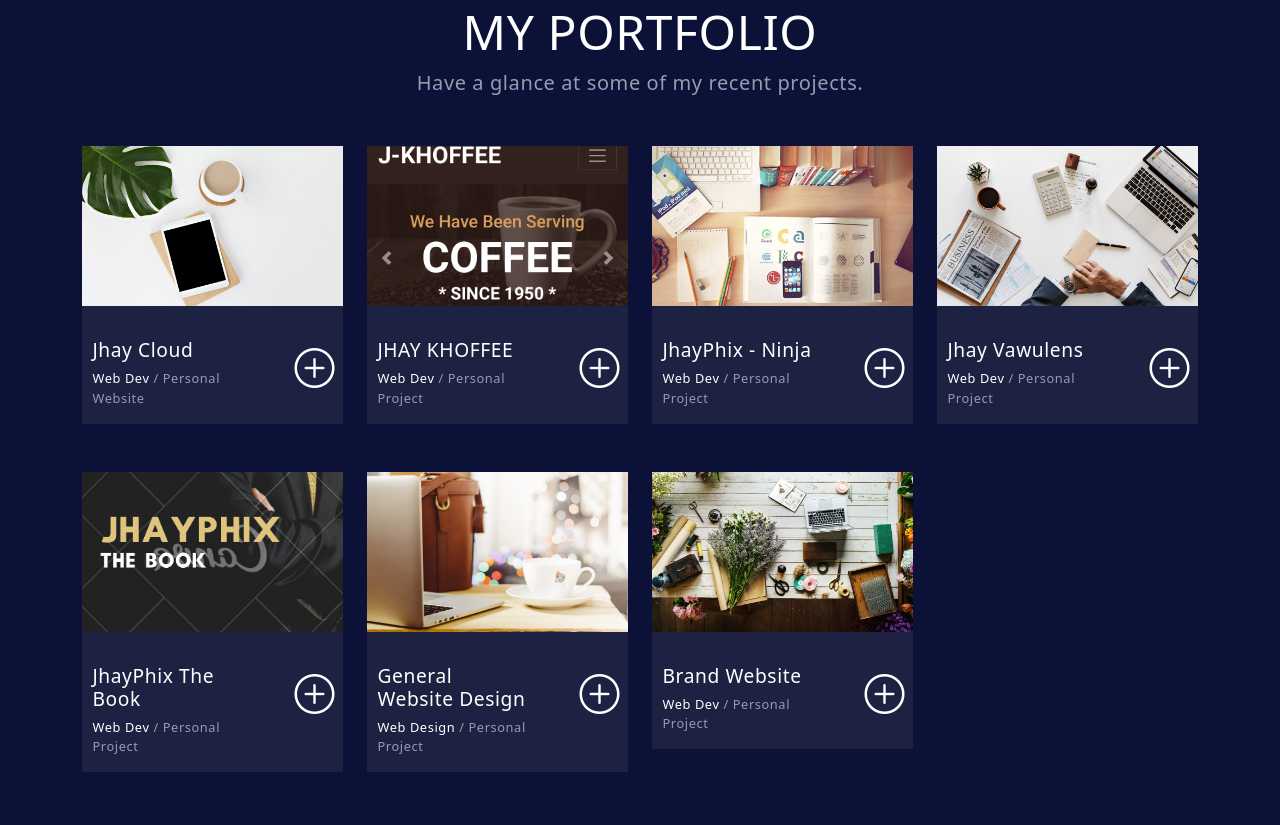
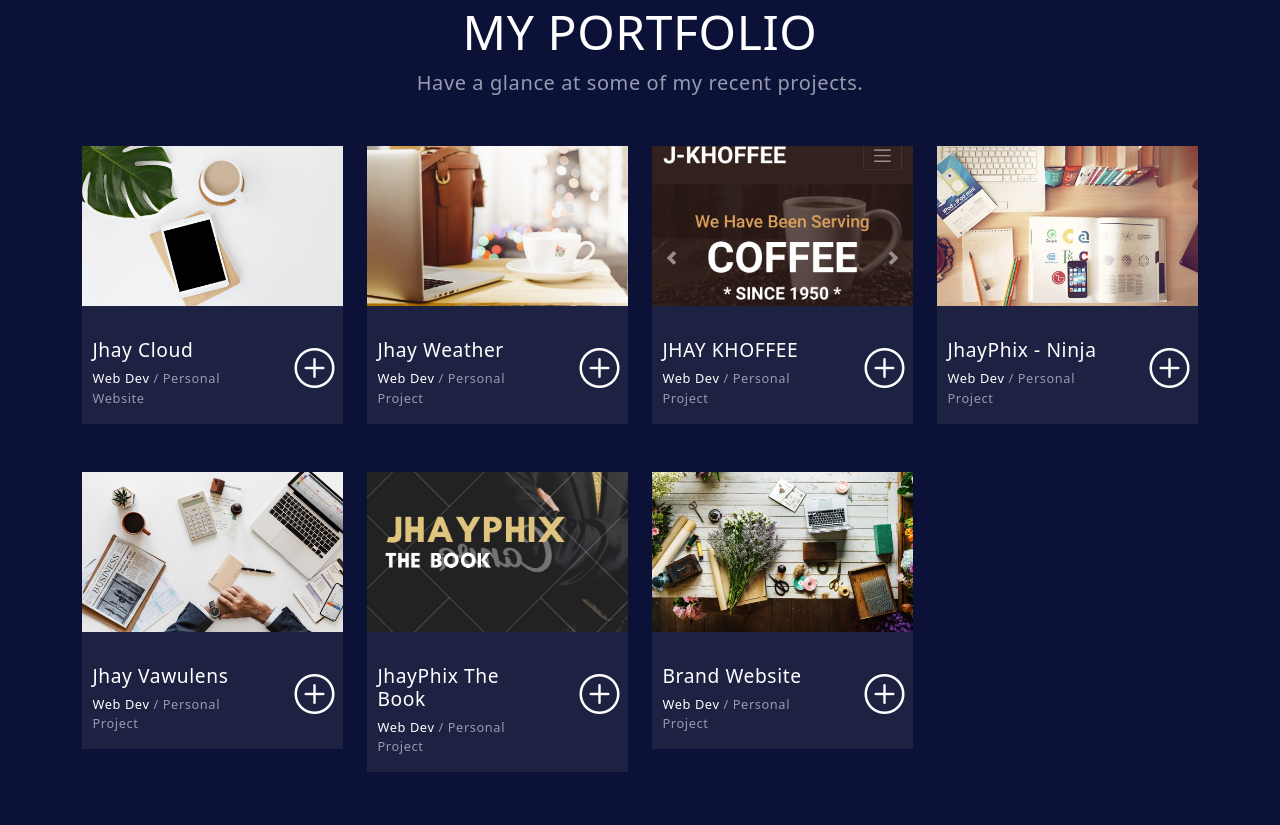
Before and after one commit to jhayphix/porfolio, a plain HTML site: page index.html in a window 1280 px wide. Shown: the part 2635-3460 px from the top of the page. Drawn offline with nearby package versions, Linux system fonts and the light colour scheme.

Commit message:
added_weather_project_to_portfolio

```diff
--- a/index.html
+++ b/index.html
@@ -6,7 +6,7 @@
     <meta name="viewport" content="width=device-width, initial-scale=1.0" />
     <meta
       name="keywords"
-      content="jhayfix, jhayfhix, portfolio, jhayphix, web developer, frontend developer"
+      content="jhayfix, jhayfhix,portfolio, jhayphix, web developer, frontend developer"
     />
     <meta
       name="author"
@@ -517,6 +517,32 @@
           <!-- Thread -->
           <div class="col-sm-6 col-11">
             <div class="work-box">
+              <a href="https://jhayphix.github.io/jhay-weather/" data-gallery="portfolioGallery" class="portfolio-lightbox" target="_blank" rel="noreferrer">
+                <div class="work-img">
+                  <img src="assets/images/portfolio/work-4.jpg" alt="" class="img-fluid">
+                </div>
+              </a>
+              <div class="work-content">
+                <div class="row">
+                  <div class="col-sm-8">
+                    <h2 class="w-title">Jhay Weather</h2>
+                    <div class="w-more">
+                      <span class="w-ctegory">Web Dev</span> / <span class="w-date">Personal Project</span>
+                    </div>
+                  </div>
+                  <div class="col-sm-4">
+                    <div class="w-like">
+                      <a href="https://jhayphix.github.io/jhay-weather/"> <span class="bi bi-plus-circle" target="_blank" rel="noreferrer"></span></a>
+                    </div>
+                  </div>
+                </div>
+              </div>
+            </div>
+          </div>
+
+          <!-- Thread -->
+          <div class="col-sm-6 col-11">
+            <div class="work-box">
               <a href="https://jhayphix.github.io/jhay-khoffee" data-gallery="portfolioGallery" class="portfolio-lightbox" target="_blank" rel="noreferrer">
                 <div class="work-img">
                   <img src="assets/images/portfolio/jhay_khoffee.jpg" alt="" class="img-fluid" style="height: 14rem; width: 100%; object-fit: cover;">
@@ -620,31 +646,7 @@
           </div>
 
 
-          <!-- Thread -->
-          <div class="col-sm-6 col-11">
-            <div class="work-box">
-              <a href="" data-gallery="portfolioGallery" class="portfolio-lightbox" target="_blank" rel="noreferrer">
-                <div class="work-img">
-                  <img src="assets/images/portfolio/work-4.jpg" alt="" class="img-fluid">
-                </div>
-              </a>
-              <div class="work-content">
-                <div class="row">
-                  <div class="col-sm-8">
-                    <h2 class="w-title">General Website Design</h2>
-                    <div class="w-more">
-                      <span class="w-ctegory">Web Design</span> / <span class="w-date">Personal Project</span>
-                    </div>
-                  </div>
-                  <div class="col-sm-4">
-                    <div class="w-like">
-                      <a href=""> <span class="bi bi-plus-circle" target="_blank" rel="noreferrer"></span></a>
-                    </div>
-                  </div>
-                </div>
-              </div>
-            </div>
-          </div>
+
 
           <!-- Thread -->
           <div class="col-sm-6 col-11">
```
